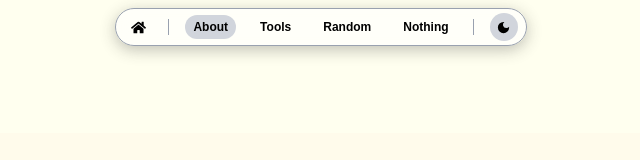
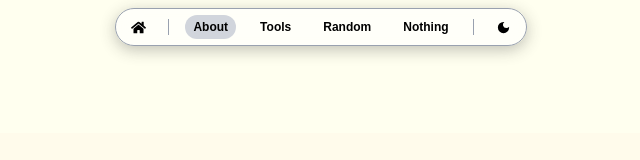
Before and after one commit to 11Rick23/kuri-net, a Next.js app: page /about in a window 1280 px wide. Shown: the top 160 px of the page, without its empty margins (319-959 px from the left). Built offline with nearby package versions, Linux system fonts and the light colour scheme; a web font is replaced by a local one.

Commit message:
ヘッダーのボタンのエフェクト変更
ボタンをホバーした際に背景が変わるようにした。また、ダークモードボタンでポインターが切り替わるように修正した。

```diff
--- a/app/components/header/colorModeButton.tsx
+++ b/app/components/header/colorModeButton.tsx
@@ -22,11 +22,9 @@ export default function ColorModeButton() {
 			aria-label="ダークモード切り替え"
 			onClick={() => setTheme(theme === "dark" ? "light" : "dark")}
 			className="
-				w-7 h-7
+				w-7 h-7 rounded-full cursor-pointer
 				flex items-center justify-center
-				rounded-full
-				bg-gray-300 dark:bg-gray-700
-				hover:opacity-80 transition
+				hover:bg-gray-300 hover:dark:bg-gray-700
 				"
 		>
 			{theme === "dark" ? <MdSunny size={15} /> : <MdDarkMode size={15} />}
--- a/app/components/header/homeButton.tsx
+++ b/app/components/header/homeButton.tsx
@@ -16,9 +16,9 @@ export default function HomeButton() {
 			className={`
                 w-7 h-7
 				flex items-center justify-center
-				rounded-full
+				rounded-full cursor-pointer
 				${isActive ? "bg-gray-300 dark:bg-gray-700" : "bg-transparent"}
-				hover:opacity-80 transition
+				hover:bg-gray-300 hover:dark:bg-gray-700
             `}
 		>
 			<FaHome size={15} />
--- a/app/components/header/pageButton.tsx
+++ b/app/components/header/pageButton.tsx
@@ -20,10 +20,10 @@ export default function PageButton({
 			aria-label={`${display}ページへ`}
 			className={`
 				flex items-center justify-center
-				rounded-full px-2 py-1
+				rounded-full px-2 py-1 cursor-pointer
 				${isActive ? "bg-gray-300 dark:bg-gray-700" : "bg-transparent"}
                 text-xs font-bold
-				hover:opacity-80 transition
+				hover:bg-gray-300 hover:dark:bg-gray-700
             `}
 		>
 			{display}
```
